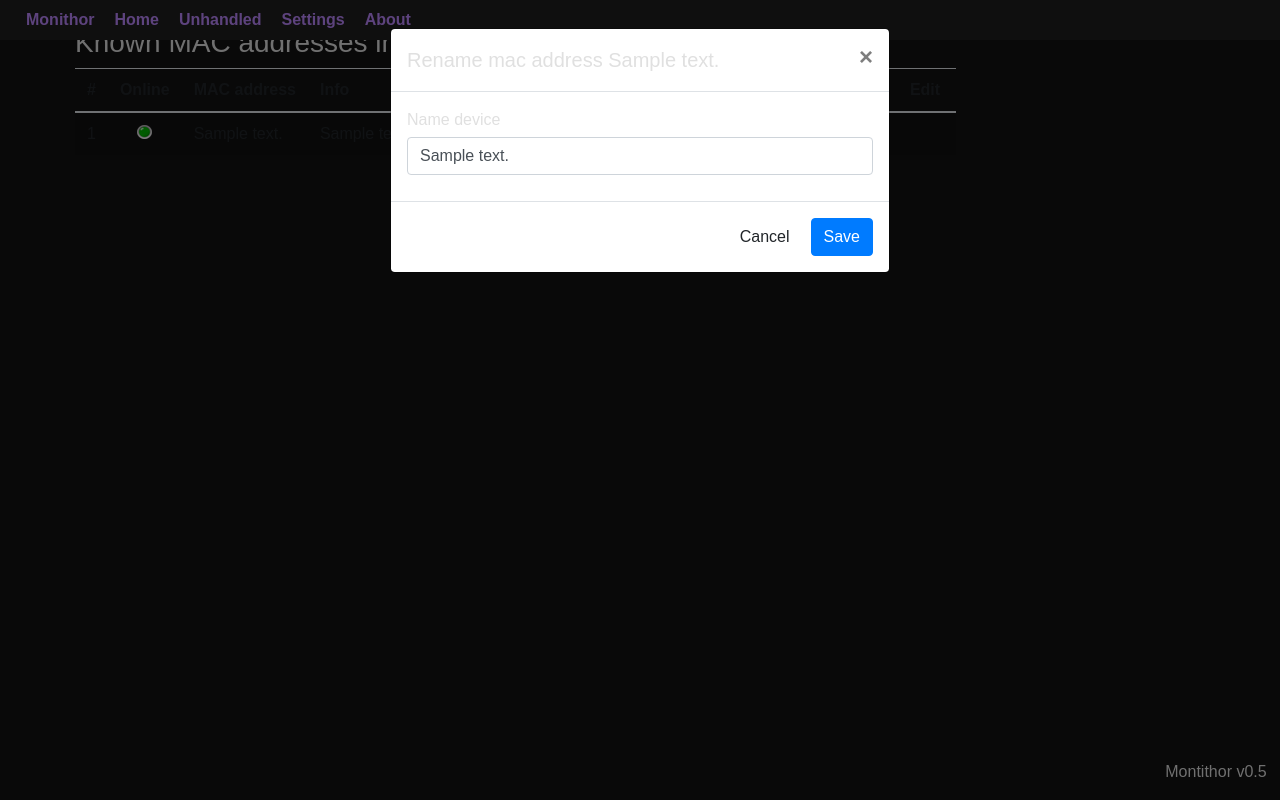
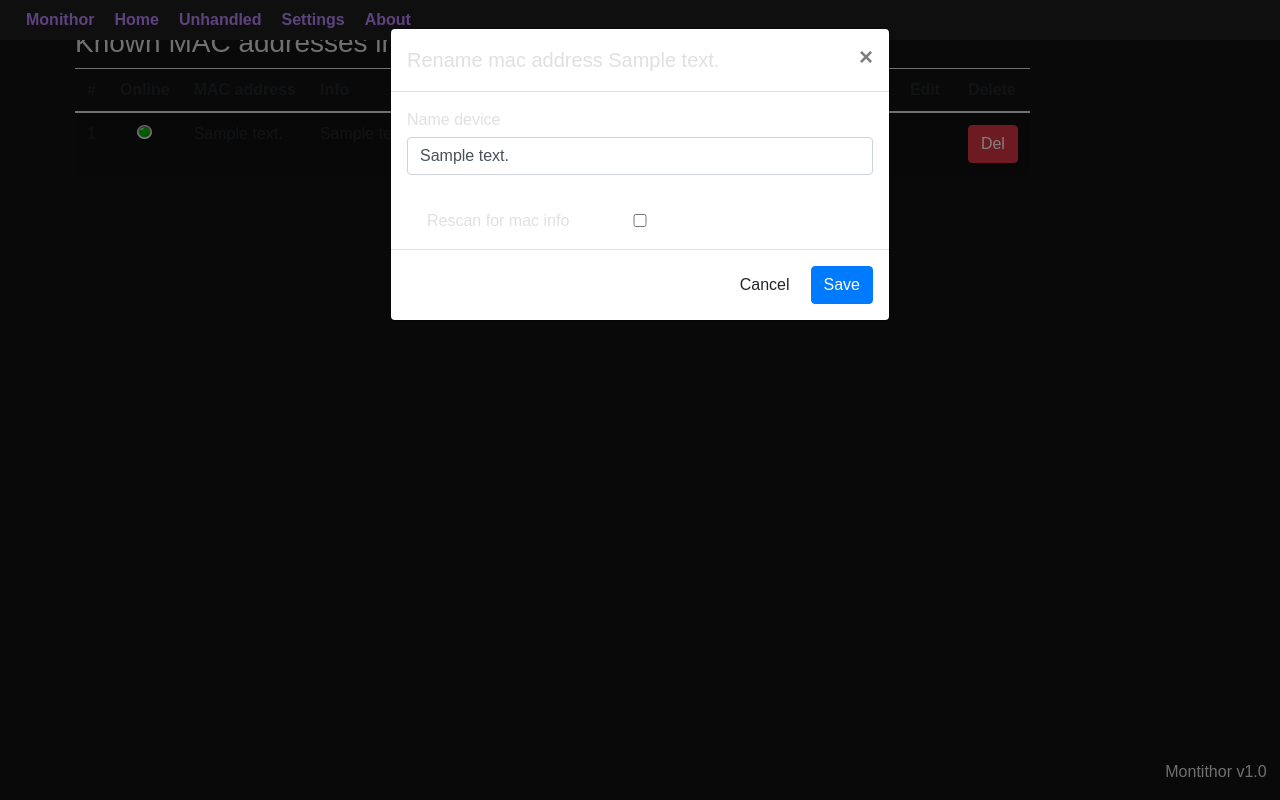
Before and after one commit to twik1/monithor, a Django app: page /monithor/ in a window 1280 px wide, after a click that opens the changed part. Run offline with Django 5.2, Linux system fonts and the light colour scheme; tables that the repository leaves empty hold one stand-in row (values such as "Sample post"); some libraries are stand-ins or nearby versions.

Commit message:
Add rescan macinfo och possibility to delete mac

```diff
--- a/monithor/maclists.py
+++ b/monithor/maclists.py
@@ -25,6 +25,10 @@
         row = Maclist(mac_text=mac, mac_inf_text=macinfo, device_text=device, count_int=0,
                 first_seen_date=timezone.now(), last_seen_date=timezone.now(), type_int=type)
         row.save()
+
+    @staticmethod
+    def del_mac(mac):
+        Maclist.objects.filter(mac_text=mac).delete()
 
     @staticmethod
     def change_to_known(id, device):
@@ -65,6 +69,12 @@
     def update_last_seen(mac):
         row = Maclist.objects.get(mac_text=mac)
         row.last_seen_date = timezone.now()
+        row.save()
+
+    @staticmethod
+    def update_mac_info(mac):
+        row = Maclist.objects.get(mac_text=mac)
+        row.mac_inf_text = Maclists.get_info_of_mac(mac)
         row.save()
 
     @staticmethod
--- a/monithor/templates/base.html
+++ b/monithor/templates/base.html
@@ -85,7 +85,7 @@
 </body>
 <footer class="fixed-bottom">
     <div class="text-right">
-        <p>Montithor v0.5&nbsp&nbsp&nbsp</p>
+        <p>Montithor v1.0&nbsp&nbsp&nbsp</p>
     </div>
 </footer>
 </html>
--- a/monithor/templates/index.html
+++ b/monithor/templates/index.html
@@ -14,6 +14,12 @@
                     <label for="notes1">Name device</label>
                     <input class="form-control" name="notes1" id="notes1" type="text">
                     <input class="form-control" name="id1" id="id1" type="hidden">
+                    <input class="form-control" name="mac2" id="mac2" type="hidden">
+                    <div class="form-check">
+                        <br>
+                        <input class="form-check-input" type="checkbox" value="" id="macscan", name="macscan">
+                        <label class="form-check-label" for="macscan">Rescan for mac info</label>
+                    </div>
                 </div>
                 <div class="modal-footer">
                     <button type="button" class="btn btn-default" data-dismiss="modal">Cancel</button>
@@ -22,6 +28,27 @@
             </div><!-- /.modal-content -->
         </div><!-- /.modal-dialog -->
     </div><!-- /.modal -->
+    </form>
+
+    <form method="post" action="">
+    {% csrf_token %}
+    <div class="modal fade" tabindex="-1" role="dialog" id="myModal3">
+        <div class="modal-dialog" role="document">
+            <div class="modal-content">
+                <div class="modal-header">
+                    <h5 class="modal-title">Confirmation</h5>
+                </div>
+                <div class="modal-body">
+                    <p id="test1">Are you sure you want to delete mac</p>
+                    <input class="form-control" name="mac3" id="mac3" type="hidden">
+                </div>
+                <div class="modal-footer">
+                    <button type="submit" class="btn btn-success btn-ok">OK</button>
+                    <button type="button" class="btn btn-secondary" data-dismiss="modal">Cancel</button>
+                </div>
+            </div>
+        </div>
+    </div>
     </form>
 
     <h3>Known MAC addresses in your network</h3>
@@ -43,6 +70,7 @@
                 <th>First seen</th>
                 <th>Last seen</th>
                 <th>Edit</th>
+                <th>Delete</th>
             </tr>
         </thead>
         <tbody>
@@ -68,6 +96,10 @@
                         <i class="fa fa-pencil"></i>
                     </button>
                 </td>
+                <td>
+                    <button data-id="{{ row.id }}" data-mac="{{ row.mac_text }}" type="button" class="btn btn-danger"
+                            data-toggle="modal" data-target="#myModal3">Del</button>
+                </td>
             </tr>
             {% endfor %}
         </tbody>
@@ -75,15 +107,18 @@
 <script>
     //triggered when the modal is about to be shown
     $('#myModal2').on('show.bs.modal', function(e) {
-        //get data-id attribute of the clicked element
         var Id = $(e.relatedTarget).data('id');
         var Notes = $(e.relatedTarget).data('notes');
-        var Mac = 'Rename mac address ' + $(e.relatedTarget).data('mac');
-        //alert(Notes);
-        //populate the textbox
-        $('#mac1').text(Mac);
+        var Mac = $(e.relatedTarget).data('mac');
+        $('#mac1').text('Rename mac address ' + Mac);
+        $('#mac2').val(Mac);
         $('#id1').val(Id);
         $('#notes1').val(Notes);
      });
+    $('#myModal3').on('show.bs.modal', function(e) {
+        var Mac = $(e.relatedTarget).data('mac');
+        $('#test1').text('Are you sure you want to delete mac' + Mac);
+        $('#mac3').val(Mac);
+    });
 </script>
 {% endblock content %}
--- a/monithor/views.py
+++ b/monithor/views.py
@@ -7,7 +7,6 @@
 
 def settings_view(request):
     valuedict = {}
-
     if request.method == 'POST':
         data = request.POST
         if 'snmp_address' in data:
@@ -41,13 +40,25 @@
     dmacinf = model_to_dict(Macinfo.objects.first())
     dstatus = model_to_dict(Status_msg.objects.first())
     valuedict = {**dsource, **dnotifi, **dmacinf, **dstatus}
-
     return render(request, 'settings.html', {'source':valuedict})
 
 def about_view(request):
     return render(request, 'about.html')
 
 def index_view(request):
+    if request.method == 'POST':
+        data = request.POST
+        print(data)
+        if 'notes1' in data:
+            notes = data['notes1']
+            id = data['id1']
+            if 'macscan' in data:
+                Maclists.update_mac_info(data['mac2'])
+            # ToDo Add fault handling
+            Maclists.change_to_known(id, notes)
+        if 'mac3' in data:
+            mac = data['mac3']
+            Maclists.del_mac(mac)
     kmaclist = list(Maclists.get_known())
     return render(request, 'index.html', {'kmaclist':kmaclist})
 
```
Also changed, not shown: db.sqlite3.
